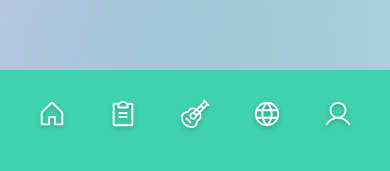
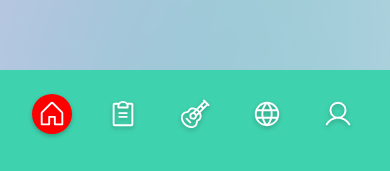
Before and after one commit to OceanAbernathy/seus, a React (Create React App) app: page /Dashboard in a window 390 px wide. Shown: the part 670-841 px from the top of the page. Built offline with nearby package versions, Linux system fonts and the light colour scheme.

Commit message:
Linked nav to hamburger styling

```diff
--- /dev/null
+++ b/src/Context.js
@@ -0,0 +1,10 @@
+import React, { useState } from 'react';
+
+export const Context = React.createContext();
+export const ContextProvider = ({ children }) => {
+  const [items, setItems] = useState(0);
+
+  return (
+    <Context.Provider value={{ items, setItems }}>{children}</Context.Provider>
+  );
+};
--- a/src/components/App.jsx
+++ b/src/components/App.jsx
@@ -1,5 +1,5 @@
+import { ChakraProvider } from '@chakra-ui/react';
 import { theme } from '../chakra/theme';
-import { ChakraProvider } from '@chakra-ui/react';
 import SeusRouter from './Router';
 
 export default function App() {
--- a/src/components/Dashboard/Dashboard.jsx
+++ b/src/components/Dashboard/Dashboard.jsx
@@ -1,11 +1,10 @@
+import { Flex } from '@chakra-ui/react';
 import { Route, Routes } from 'react-router-dom';
-import HamburgerMenu from '../HamburgerMenu';
-import Nav from '../Nav';
-import { Flex } from '@chakra-ui/react';
+import Challenges from './Challenges';
+import Explore from './Explore';
 import Home from './Home';
 import Lessons from './Lessons';
-import Challenges from './Challenges';
-import Explore from './Explore';
+import Nav from './Nav';
 import Profile from './Profile';
 
 import Background from '../../images/Background2.png';
@@ -17,12 +16,9 @@ export default function Dashboard() {
       height='100vh'
       position='relative'
       flexDirection='column'
-      zIndex={1}
       bgImage={Background}
       bgSize='cover'
     >
-      <HamburgerMenu />
-
       <Routes>
         <Route path='/' element={<Home />} />
         <Route path='Lessons' element={<Lessons />} />
@@ -31,7 +27,7 @@ export default function Dashboard() {
         <Route path='Profile' element={<Profile />} />
       </Routes>
 
-      <Flex height='100vh' alignItems='end' zIndex={-1}>
+      <Flex height='100vh' alignItems='end'>
         <Nav />
       </Flex>
     </Flex>
--- a/src/components/HamburgerMenu.jsx
+++ b/src/components/Dashboard/HamburgerMenu.jsx
@@ -1,16 +1,25 @@
 import {
   Button,
+  Flex,
   IconButton,
+  Slide,
   useDisclosure,
-  Flex,
-  Slide,
 } from '@chakra-ui/react';
 import { List, X } from '@phosphor-icons/react';
+import { useContext } from 'react';
 import { Link } from 'react-router-dom';
-import Background from '../images/Background2.png';
+import { Context } from '../../Context';
+import Background from '../../images/Background2.png';
+import { NavData } from './NavData';
 
 export default function HamburgerMenu() {
   const { isOpen, onToggle } = useDisclosure();
+  const { setItems } = useContext(Context);
+
+  const toggle = (item) => {
+    setItems(item);
+    onToggle();
+  };
 
   return (
     <>
@@ -44,33 +53,20 @@ export default function HamburgerMenu() {
             opacity: 0.9,
           }}
         >
-          <Flex flexDirection='column' gap={20} alignItems='center'>
-            <Link to='/Dashboard' onClick={onToggle}>
-              <Button variant='ghost' aria-label='Home' p={5}>
-                Home
-              </Button>
-            </Link>
-            <Link to='Lessons' onClick={onToggle}>
-              <Button variant='ghost' aria-label='About' p={5}>
-                Lessons
-              </Button>
-            </Link>
-            <Link to='Challenges' onClick={onToggle}>
-              <Button variant='ghost' aria-label='Contact' p={5}>
-                Challenges
-              </Button>
-            </Link>
-            <Link to='Explore' onClick={onToggle}>
-              <Button variant='ghost' aria-label='Contact' p={5}>
-                Explore
-              </Button>
-            </Link>
-            <Link to='Profile' onClick={onToggle}>
-              <Button variant='ghost' aria-label='Contact' p={5}>
-                Profile
-              </Button>
-            </Link>
-          </Flex>
+          {NavData.map((item) => (
+            <Flex
+              key={item.id}
+              flexDirection='column'
+              gap={20}
+              alignItems='center'
+            >
+              <Link to={item.path} onClick={() => toggle(item)}>
+                <Button aria-label={item.label} variant='ghost' p={5}>
+                  {item.label}
+                </Button>
+              </Link>
+            </Flex>
+          ))}
           <IconButton icon={<X />} onClick={onToggle} variant='close' />
         </Flex>
       </Slide>
--- /dev/null
+++ b/src/components/Dashboard/Nav.jsx
@@ -0,0 +1,47 @@
+import { Flex, IconButton } from '@chakra-ui/react';
+import { useContext } from 'react';
+import { NavLink } from 'react-router-dom';
+import { Context } from '../../Context';
+import HamburgerMenu from './HamburgerMenu';
+import { NavData } from './NavData';
+
+import {
+  ClipboardText,
+  Globe,
+  Guitar,
+  House,
+  User,
+} from '@phosphor-icons/react';
+
+export default function Nav() {
+  const { items, setItems } = useContext(Context);
+
+  return (
+    <Flex
+      position='absolute'
+      width='100%'
+      justifyContent='space-evenly'
+      pt={6}
+      pb={10}
+      bgColor='brand.secondaryLight'
+    >
+      {NavData.map((item) => (
+        <NavLink
+          key={item.id}
+          to={item.path}
+          end
+          onClick={() => setItems(item)}
+        >
+          {({ isActive }) => (
+            <IconButton
+              aria-label={item.label}
+              icon={item.icon}
+              variant={isActive ? 'activeNav' : 'nav'}
+            />
+          )}
+        </NavLink>
+      ))}
+      <HamburgerMenu />
+    </Flex>
+  );
+}
--- a/src/components/NavData.jsx
+++ b/src/components/Dashboard/NavData.jsx
@@ -1,34 +1,39 @@
 import {
-  House,
   ClipboardText,
   Globe,
   Guitar,
+  House,
   User,
 } from '@phosphor-icons/react';
 
 export const NavData = [
   {
     id: 1,
+    label: 'Home',
     path: '/Dashboard',
     icon: <House />,
   },
   {
     id: 2,
+    label: 'Lessons',
     path: 'Lessons',
     icon: <ClipboardText />,
   },
   {
     id: 3,
+    label: 'Challenges',
     path: 'Challenges',
     icon: <Guitar />,
   },
   {
     id: 4,
+    label: 'Explore',
     path: 'Explore',
     icon: <Globe />,
   },
   {
     id: 5,
+    label: 'Profile',
     path: 'Profile',
     icon: <User />,
   },
--- a/src/components/Intro/Intro.jsx
+++ b/src/components/Intro/Intro.jsx
@@ -1,7 +1,7 @@
+import { Box, Flex, Image, Text } from '@chakra-ui/react';
 import { useState } from 'react';
-import { Box, Flex, Image, Text } from '@chakra-ui/react';
+import { useNavigate } from 'react-router-dom';
 import { SliderData as slides } from './SliderData';
-import { useNavigate } from 'react-router-dom';
 
 export default function Intro() {
   const [current, setCurrent] = useState(0);
--- a/src/components/Intro/PickYourLevel.jsx
+++ b/src/components/Intro/PickYourLevel.jsx
@@ -1,8 +1,8 @@
 import { Button, Flex, Text } from '@chakra-ui/react';
+import { ArrowRight } from '@phosphor-icons/react';
 import { useState } from 'react';
 import { Link } from 'react-router-dom';
 import Background from '../../images/Background.png';
-import { ArrowRight } from '@phosphor-icons/react';
 
 export default function Welcome() {
   const types = ['Beginner', 'Intermediate', 'Advanced'];
@@ -29,7 +29,7 @@ export default function Welcome() {
       </Flex>
 
       <Flex flexDirection='column' m='0 35px' gap='25'>
-        {types.map((type, index) => (
+        {types.map((type) => (
           <Button
             key={type}
             onClick={() => setSelected(type)}
--- a/src/components/Nav.jsx
+++ /dev/null
@@ -1,28 +0,0 @@
-import { Flex, IconButton } from '@chakra-ui/react';
-import { Link } from 'react-router-dom';
-import { useState } from 'react';
-import { NavData } from './NavData';
-
-export default function Nav() {
-  const [active, setActive] = useState('');
-
-  return (
-    <Flex
-      position='absolute'
-      width='100%'
-      justifyContent='space-evenly'
-      pt={6}
-      pb={10}
-      bgColor='brand.secondaryLight'
-    >
-      {NavData.map((item) => (
-        <Link key={item.id} to={item.path} onClick={() => setActive(item)}>
-          <IconButton
-            icon={item.icon}
-            variant={active === item ? 'activeNav' : 'nav'}
-          />
-        </Link>
-      ))}
-    </Flex>
-  );
-}
--- a/src/components/Root.jsx
+++ b/src/components/Root.jsx
@@ -1,8 +1,8 @@
 import { Button, Flex, Image, Text } from '@chakra-ui/react';
+import { Link } from 'react-router-dom';
 import Background from '../images/Background.png';
+import GuitarVector from '../images/GuitarVector1.svg';
 import Logo from '../images/Logo.svg';
-import GuitarVector from '../images/GuitarVector1.svg';
-import { Link } from 'react-router-dom';
 
 export default function Root() {
   return (
--- a/src/components/Welcome.jsx
+++ b/src/components/Welcome.jsx
@@ -1,7 +1,7 @@
 import { Button, Flex, Image, Text } from '@chakra-ui/react';
+import { Link } from 'react-router-dom';
 import Background from '../images/Background2.png';
 import GuitarVector from '../images/GuitarVector2.svg';
-import { Link } from 'react-router-dom';
 
 export default function Welcome() {
   return (
--- a/src/index.js
+++ b/src/index.js
@@ -3,11 +3,14 @@ import ReactDOM from 'react-dom/client';
 
 import App from './components/App';
 import { BrowserRouter as Router } from 'react-router-dom';
+import { ContextProvider } from './Context';
 
 ReactDOM.createRoot(document.getElementById('root')).render(
   <React.StrictMode>
     <Router>
-      <App />
+      <ContextProvider>
+        <App />
+      </ContextProvider>
     </Router>
   </React.StrictMode>
 );
```
